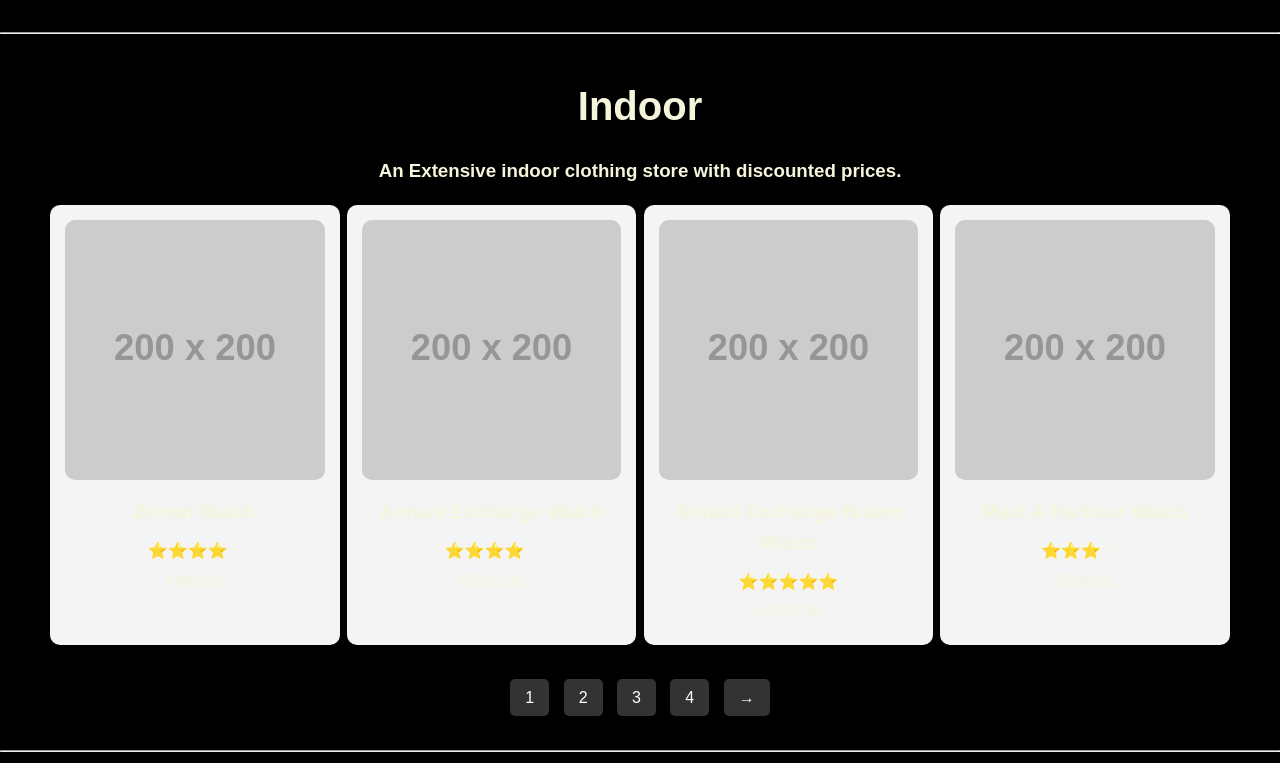
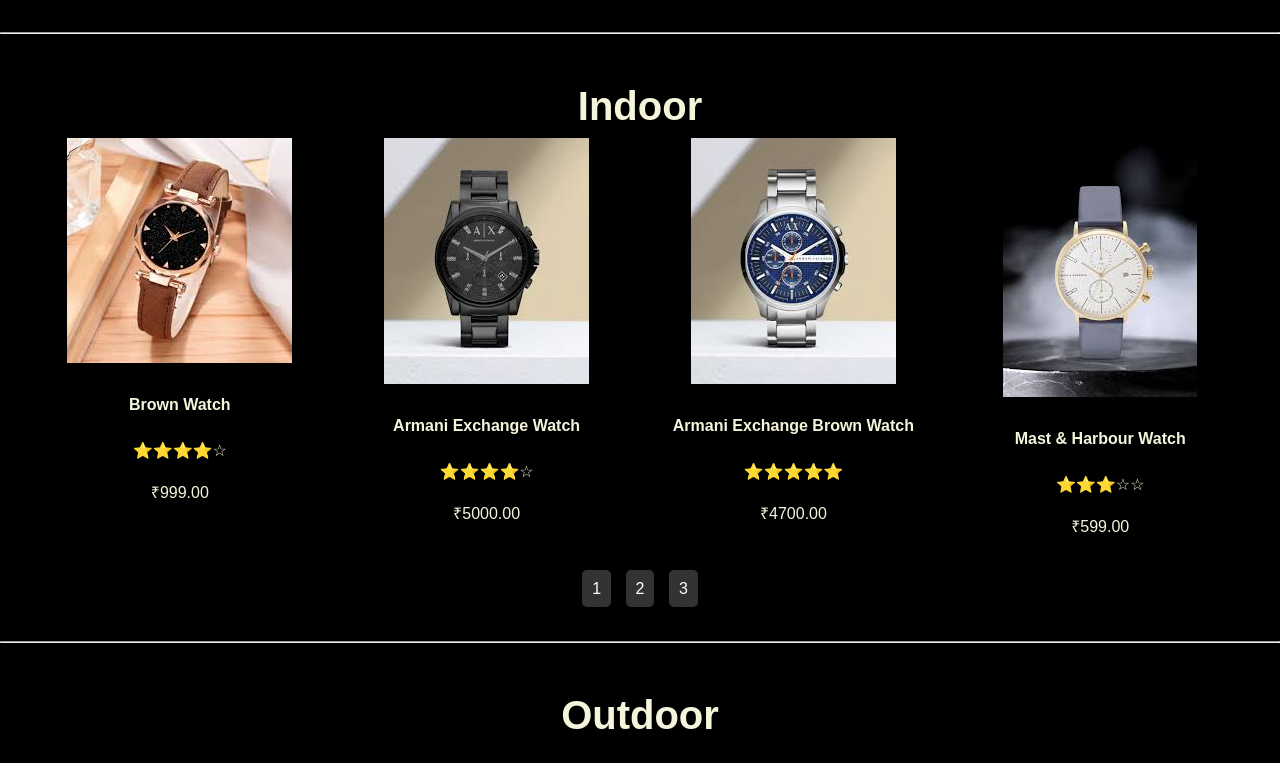
Before and after one commit to hemnaa08/Ecommerce-Website-Project, a plain HTML site: page Web.html in a window 1280 px wide. Shown: the part 1240-2003 px from the top of the page. Drawn offline with Linux system fonts and the light colour scheme; placeholder pictures from the web are drawn by us.

Commit message:
DONE MORE!

```diff
--- /dev/null
+++ b/Page.js
@@ -0,0 +1,9 @@
+function showPage(pageNumber) {
+    // Hide all pages
+    document.getElementById("page-1").style.display = "none";
+    document.getElementById("page-2").style.display = "none";
+    document.getElementById("page-3").style.display = "none";
+
+    // Show the selected page
+    document.getElementById("page-" + pageNumber).style.display = "flex";
+}
--- a/Style.css
+++ b/Style.css
@@ -124,49 +124,24 @@ footer .footer-bottom{
     display: inline-block;
 }
 
-/* Product Grid Styling */
 .product-grid {
     display: flex;
     flex-wrap: wrap;
     justify-content: space-between;
 }
 
-.product-card {
+.product-grid div {
+    display: block;
     width: 22%;
-    background-color: #f4f4f4;
-    border-radius: 10px;
-    box-shadow: 0 4px 8px rgba(0,0,0,0.1);
-    padding: 15px;
     text-align: center;
     margin-bottom: 20px;
 }
 
-.product-card img {
-    width: 100%;
-    height: auto;
-    border-radius: 10px;
-}
-
-.product-card h4 {
-    font-size: 1.2rem;
-    margin: 10px 0;
-}
-
-.product-card p {
-    margin: 5px 0;
-}
-
-/* Pagination Styling (Optional) */
-.pagination {
-    text-align: center;
-    margin-top: 20px;
-}
-
 .pagination a {
-    padding: 10px 15px;
-    margin: 0 5px;
+    margin: 5px;
+    padding: 10px;
     background-color: #333;
-    color: #fff;
+    color: white;
     text-decoration: none;
     border-radius: 5px;
 }
--- a/Web.html
+++ b/Web.html
@@ -54,46 +54,73 @@
     <section id="indoor" class="section">
         <div class="container">
             <h2 class="section-head">Indoor</h2>
-            <h3>An Extensive indoor clothing store with discounted prices.</h3>
-
-            <div class="product-grid">
-                <!-- Product 1 -->
+            <div class="product-grid" id="page-1">
+                <!-- Page 1 Products -->
                 <div class="product-card">
-                    <img src="https://via.placeholder.com/200" alt="Brown Watch">
+                    <img src="watch1.jpeg" alt="Brown Watch">
                     <h4>Brown Watch</h4>
                     <p>⭐⭐⭐⭐☆</p>
                     <p>₹999.00</p>
                 </div>
-                <!-- Product 2 -->
                 <div class="product-card">
-                    <img src="https://via.placeholder.com/200" alt="Armani Exchange Watch">
+                    <img src="watch2.jpeg" alt="Armani Exchange Watch">
                     <h4>Armani Exchange Watch</h4>
                     <p>⭐⭐⭐⭐☆</p>
                     <p>₹5000.00</p>
                 </div>
-                <!-- Product 3 -->
                 <div class="product-card">
-                    <img src="https://via.placeholder.com/200" alt="Armani Exchange Brown Watch">
+                    <img src="watch3.jpeg" alt="Armani Exchange Brown Watch">
                     <h4>Armani Exchange Brown Watch</h4>
                     <p>⭐⭐⭐⭐⭐</p>
                     <p>₹4700.00</p>
                 </div>
-                <!-- Product 4 -->
                 <div class="product-card">
-                    <img src="https://via.placeholder.com/200" alt="Mast & Harbour Watch">
+                    <img src="watch4.jpeg" alt="Mast & Harbour Watch">
                     <h4>Mast & Harbour Watch</h4>
                     <p>⭐⭐⭐☆☆</p>
                     <p>₹599.00</p>
                 </div>
             </div>
 
-            <!-- Pagination (Optional) -->
+            <div class="product-grid" id="page-2" style="display: none;">
+                <!-- Page 2 Products -->
+                <div class="product-card">
+                    <img src="shoe1.jpeg" alt="Shirt">
+                    <h4>Nike Boot</h4>
+                    <p>⭐⭐⭐⭐☆</p>
+                    <p>₹1200.00</p>
+                </div>
+                <div class="product-card">
+                    <img src="helm1.jpeg" alt="Jeans">
+                    <h4>Cricket Helmet</h4>
+                    <p>⭐⭐⭐⭐☆</p>
+                    <p>₹2000.00</p>
+                </div>
+                <!-- Add more products for page 2 here -->
+            </div>
+
+            <div class="product-grid" id="page-3" style="display: none;">
+                <!-- Page 3 Products -->
+                <div class="product-card">
+                    <img src="images/shirt-2.jpg" alt="Casual Shirt">
+                    <h4>Casual Shirt</h4>
+                    <p>⭐⭐⭐⭐⭐</p>
+                    <p>₹1000.00</p>
+                </div>
+                <div class="product-card">
+                    <img src="images/jeans-2.jpg" alt="Black Jeans">
+                    <h4>Black Jeans</h4>
+                    <p>⭐⭐⭐⭐☆</p>
+                    <p>₹1500.00</p>
+                </div>
+                <!-- Add more products for page 3 here -->
+            </div>
+
+            <!-- Pagination -->
             <div class="pagination">
-                <a href="#">1</a>
-                <a href="#">2</a>
-                <a href="#">3</a>
-                <a href="#">4</a>
-                <a href="#">→</a>
+                <a href="#" onclick="showPage(1)">1</a>
+                <a href="#" onclick="showPage(2)">2</a>
+                <a href="#" onclick="showPage(3)">3</a>
             </div>
         </div>
     </section>
@@ -189,5 +216,6 @@
         </div>
         <div class="footer-bottom">
             Made By Hemnath
+<script src="Page.js"></script>
     </body>
 </html>
```
Also changed, not shown: helm1.jpeg (added), shoe1.jpeg (added), watch1.jpeg (added), watch2.jpeg (added), watch3.jpeg (added), watch4.jpeg (added).
